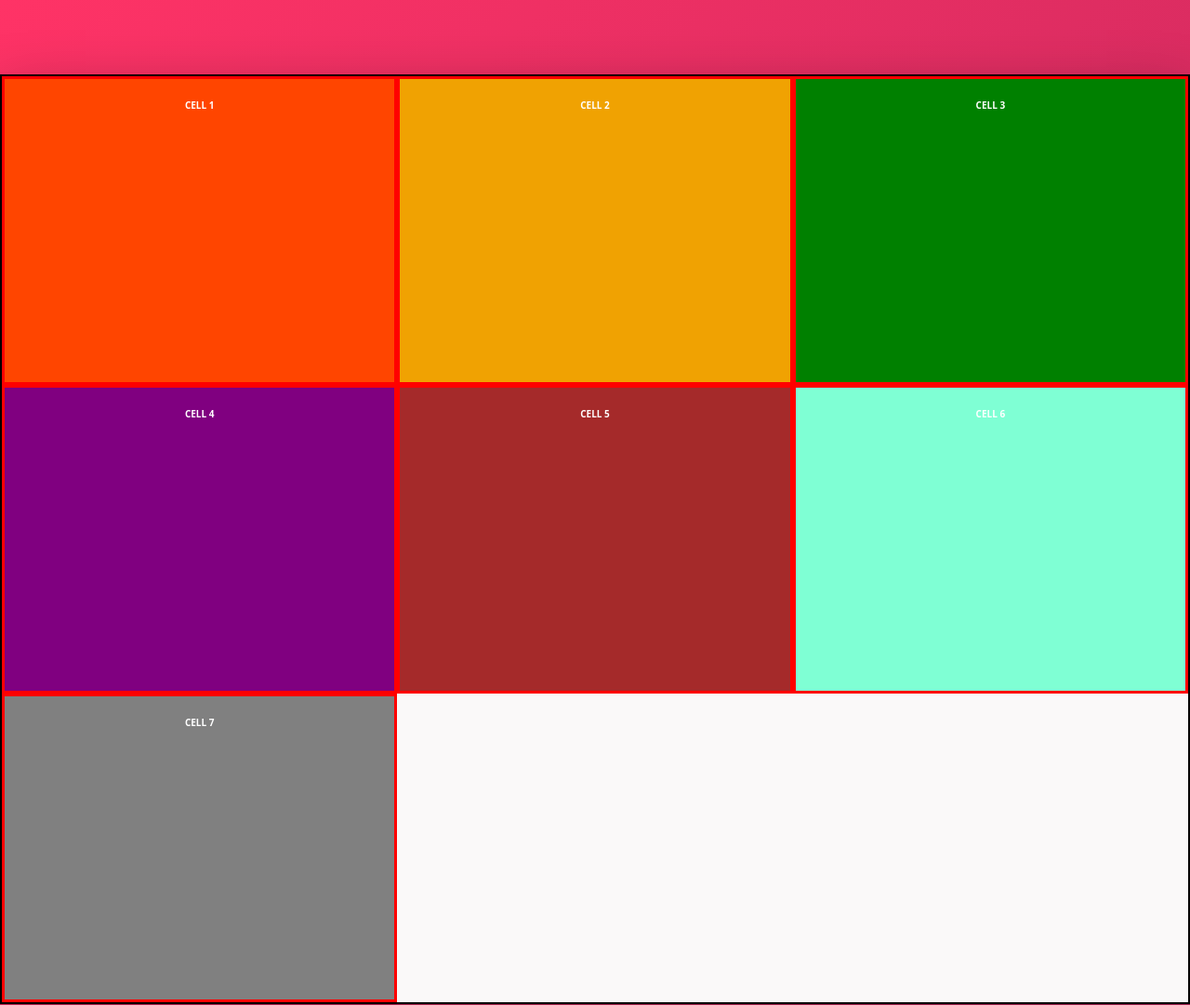
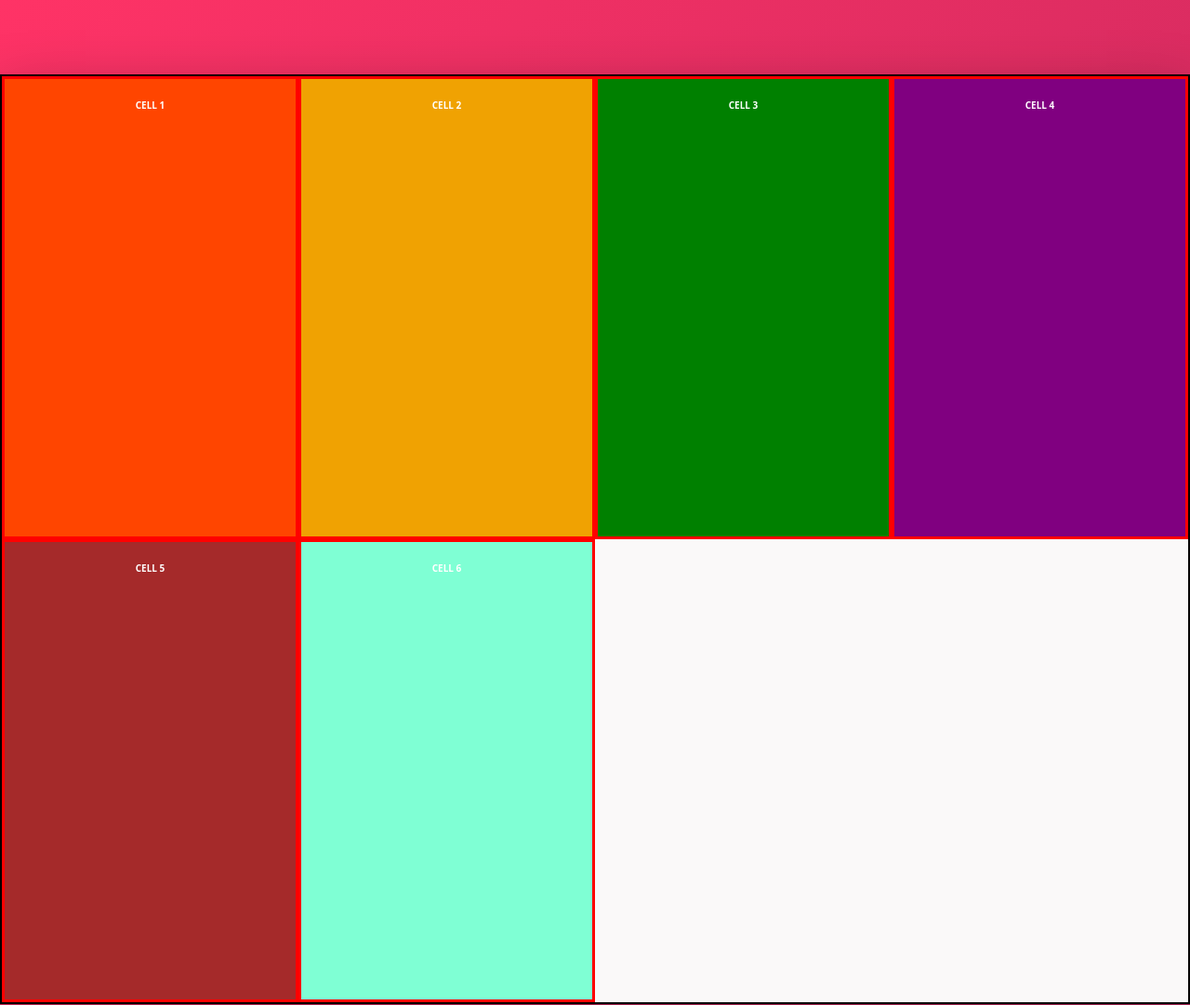
Before and after one commit to Kaycodes11/ui-practice, a website: page index.html in a window 1280 px wide. Shown: the top 1081 px of the page at 93% size. Drawn offline with Linux system fonts and the light colour scheme.

Commit message:
managing the grid template column and rows

```diff
--- a/index.html
+++ b/index.html
@@ -18,7 +18,12 @@
       <div class="cell cell-4">cell 4</div>
       <div class="cell cell-5">cell 5</div>
       <div class="cell cell-6">cell 6</div>
-      <div class="cell cell-7">cell 7</div>
+      <!-- <div class="cell cell-7">cell 7</div> -->
+      <!-- <div class="cell cell-7">cell 8</div> -->
+      <!-- <div class="cell cell-7">cell 9</div> -->
+      <!-- <div class="cell cell-7">cell 10</div> -->
+      <!-- <div class="cell cell-7">cell 11</div> -->
+      <!-- <div class="cell cell-7">cell 12</div> -->
     </div>
   </body>
 </html>
--- a/scss/_layout.scss
+++ b/scss/_layout.scss
@@ -10,7 +10,10 @@
   display: grid;
 
   // horizontal axis
-  grid-template-columns: repeat(3, 1fr);
+  grid-template-columns: repeat(4, 1fr);
+  // vertical axis
+  // grid-template-rows: repeat(2, 1fr);
+  grid-template-rows: 1fr 1fr;
 }
 
 .cell {
@@ -25,6 +28,11 @@
 
 .cell-1 {
   background: orangered;
+  // moving the cell horizontally
+  // moving the cell vertically
+
+  // grid-column: 1/3;
+  // grid-row: 1/3;
 }
 
 .cell-2 {
```
Also changed, not shown: css/main.css, 1 other file.
